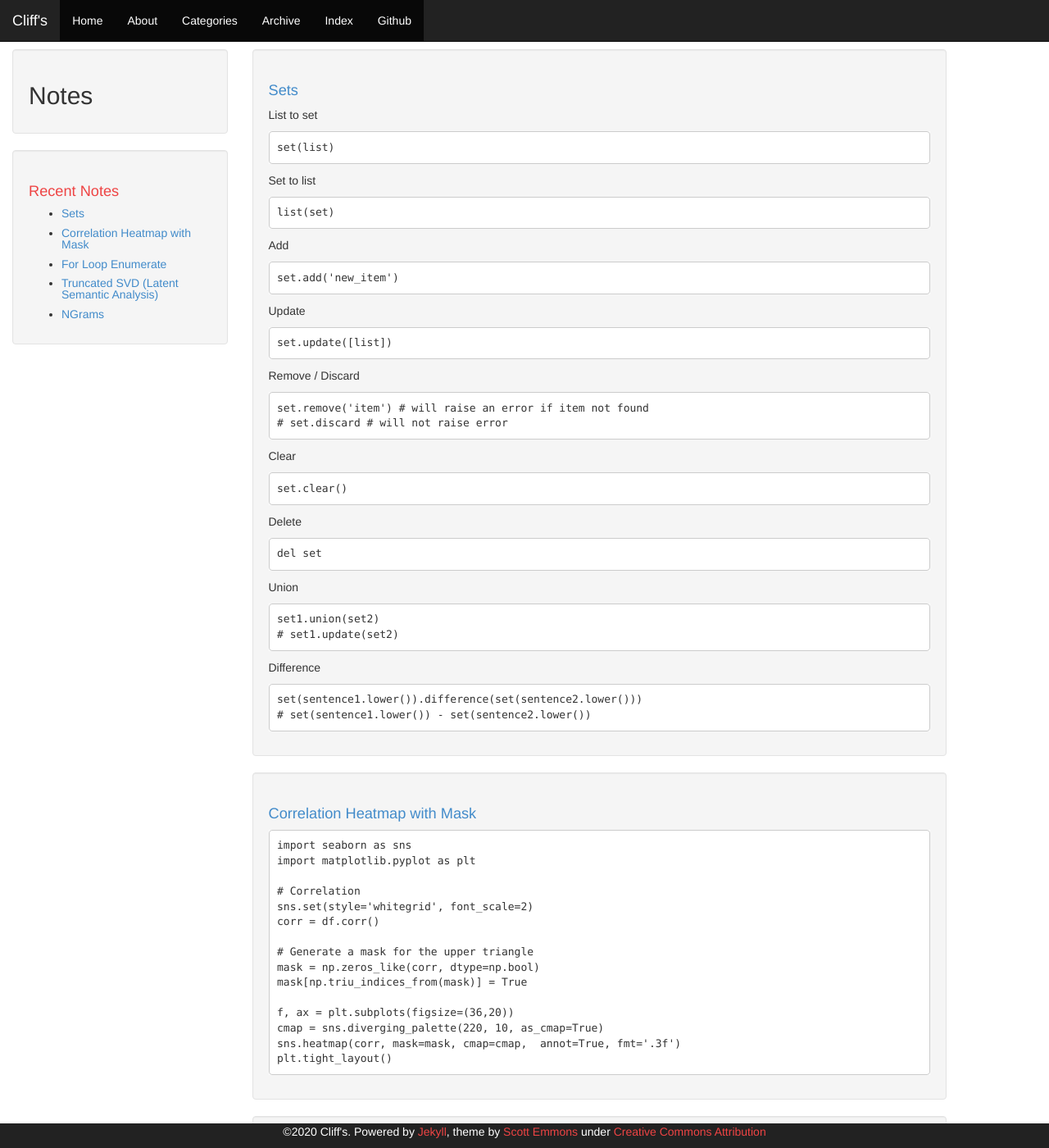
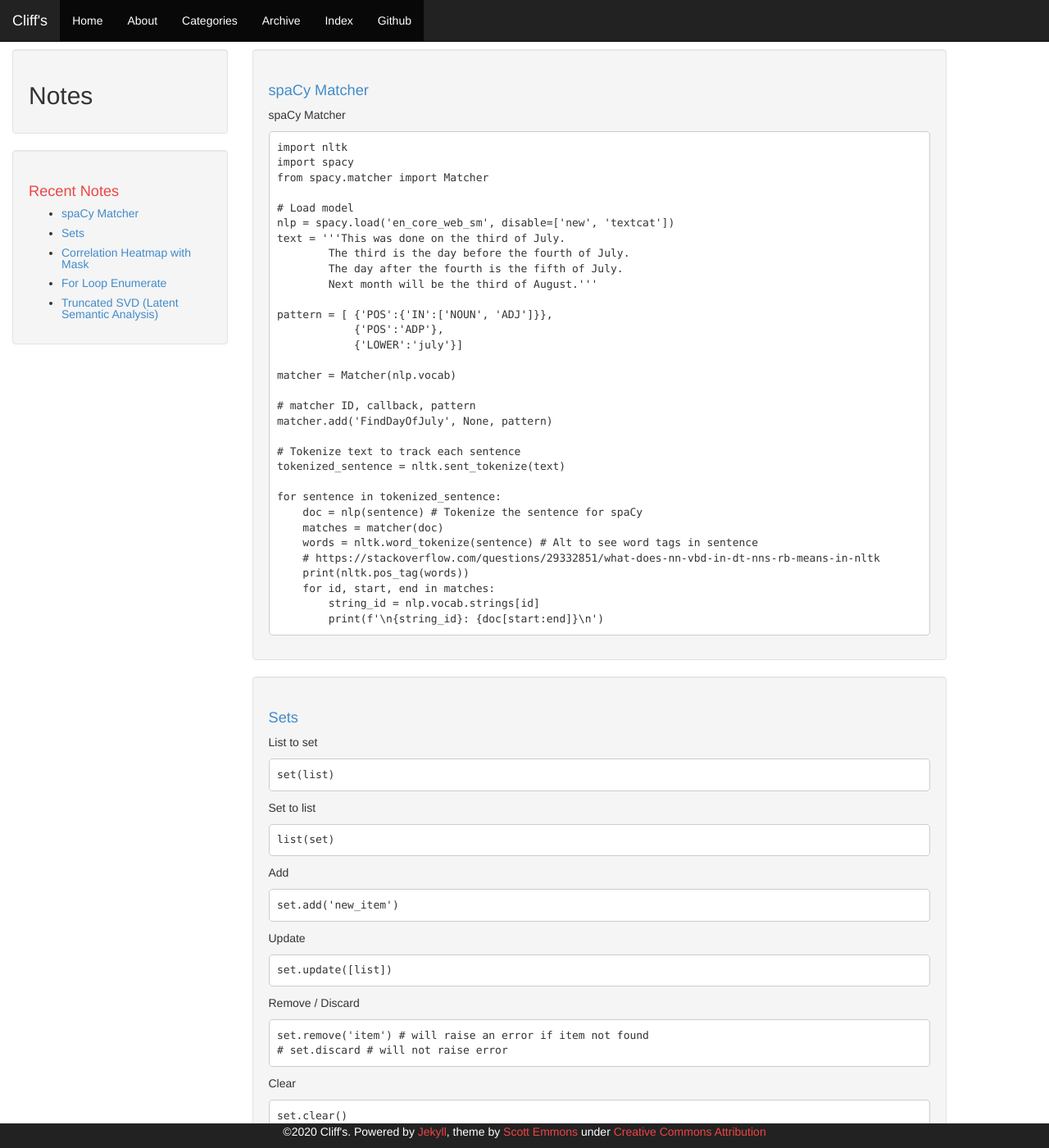
Before and after one commit to cliffwhitworth/cliffwhitworth.github.io, a Jekyll site: the page built from index.html, in a window 1280 px wide and 1400 px high. Shown: the whole window at 82% size. Built offline with Jekyll 4.4.1, drawn with Linux system fonts in a browser that asks for light colours; the list of posts is cut into pages by our own code; some of the changed text lies outside the part shown.

Commit message:
spaCy Matcher

````diff
--- /dev/null
+++ b/_posts/2020-07-03-spacy-matcher.md
@@ -0,0 +1,43 @@
+---
+layout: post
+title: "spaCy Matcher"
+date: 2020-07-03 14:21:00
+comments: false
+categories: NLP
+---
+
+spaCy Matcher
+```
+import nltk
+import spacy
+from spacy.matcher import Matcher
+
+# Load model
+nlp = spacy.load('en_core_web_sm', disable=['new', 'textcat'])
+text = '''This was done on the third of July.
+        The third is the day before the fourth of July.
+        The day after the fourth is the fifth of July.
+        Next month will be the third of August.'''
+
+pattern = [ {'POS':{'IN':['NOUN', 'ADJ']}},
+            {'POS':'ADP'},
+            {'LOWER':'july'}]
+
+matcher = Matcher(nlp.vocab)
+
+# matcher ID, callback, pattern
+matcher.add('FindDayOfJuly', None, pattern)
+
+# Tokenize text to track each sentence
+tokenized_sentence = nltk.sent_tokenize(text)
+
+for sentence in tokenized_sentence:
+    doc = nlp(sentence) # Tokenize the sentence for spaCy
+    matches = matcher(doc)
+    words = nltk.word_tokenize(sentence) # Alt to see word tags in sentence
+    # https://stackoverflow.com/questions/29332851/what-does-nn-vbd-in-dt-nns-rb-means-in-nltk
+    print(nltk.pos_tag(words))
+    for id, start, end in matches:
+        string_id = nlp.vocab.strings[id]
+        print(f'\n{string_id}: {doc[start:end]}\n')
+```
````
Also changed, not shown: _posts/2020-06-18-list-comprehension.md (+1 -0 lines).
